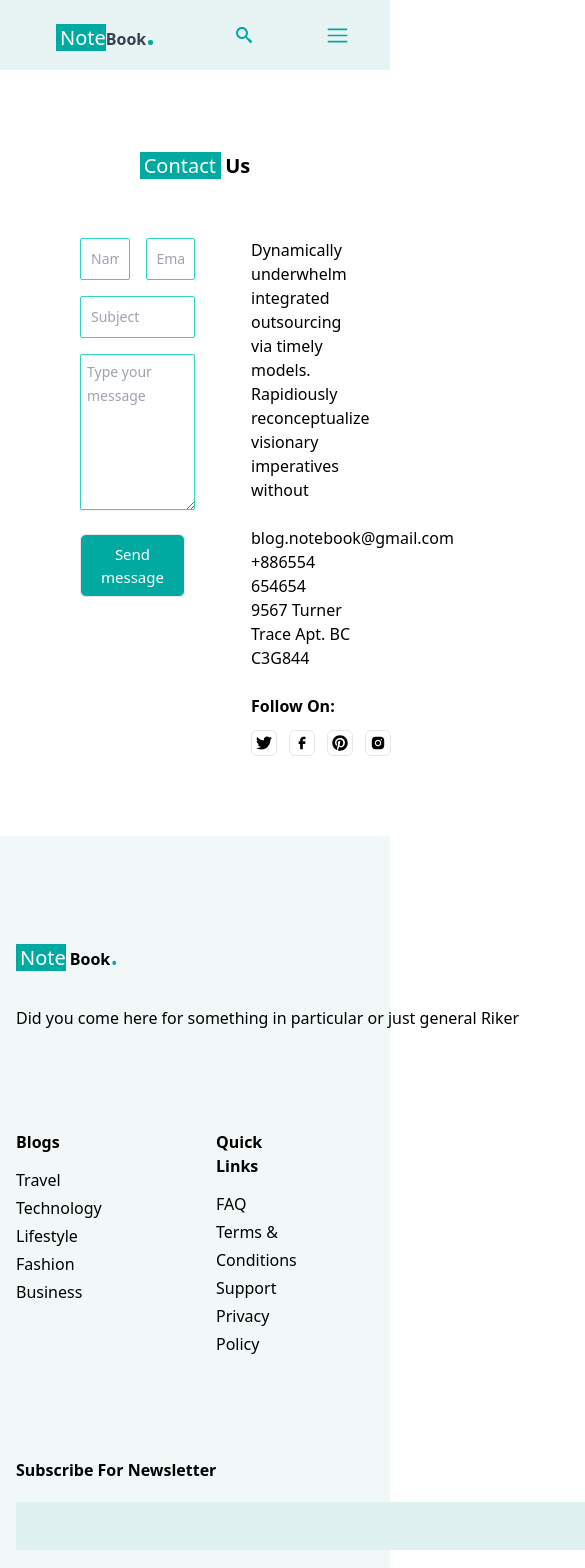
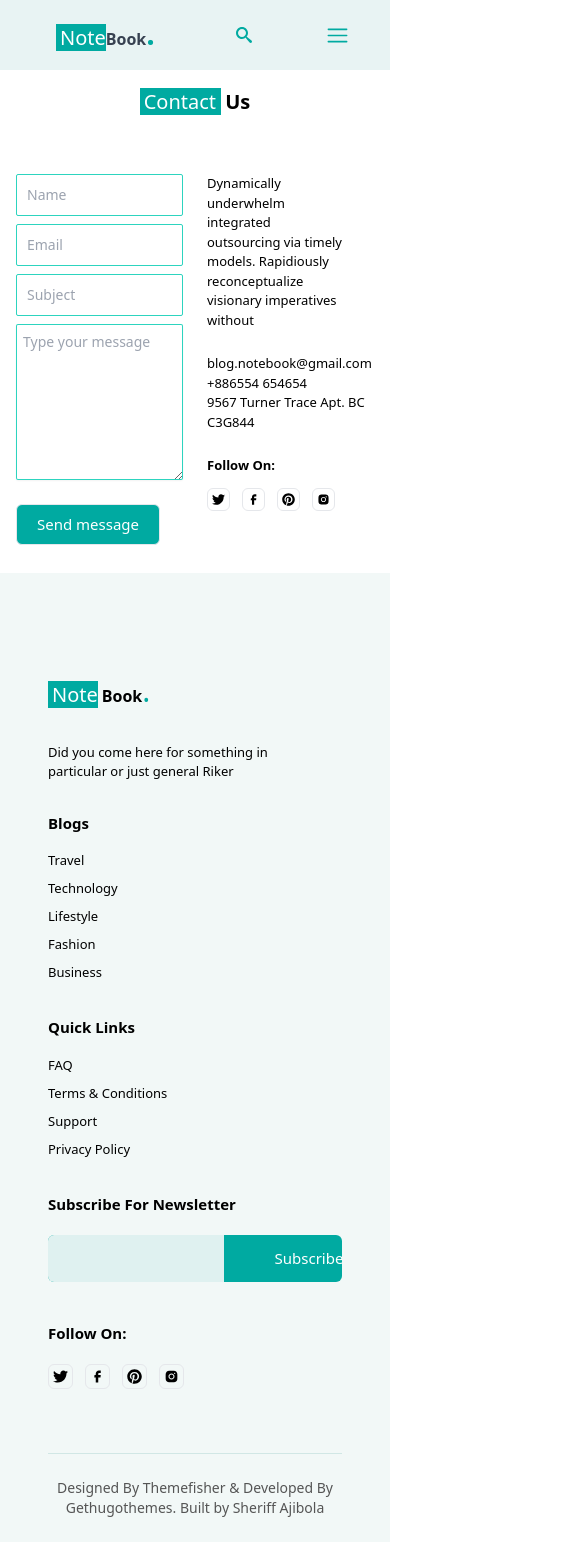
Before and after one commit to sheriffdeen-ajibola/New-blog, a Next.js app: page /contact in a window 390 px wide. Shown: the top 1568 px of the page, 585 px wide, since content can reach past the window. After the commit the page ends 1542 px from the top, so only its background shows below. Built offline with nearby package versions, Linux system fonts and the light colour scheme; some icons are missing.

Commit message:
responsiveness completed

```diff
--- a/src/components/FeaturedCard.js
+++ b/src/components/FeaturedCard.js
@@ -5,8 +5,8 @@ import { BsClock } from "react-icons/bs";
 
 const FeaturedCard = ({ image, title }) => {
   return (
-    <div className="p-4 grid grid-cols-7 gap-4 lg:gap-6 rounded-md bg-white mb-4 sm:mb-8  sm:mx-auto sm:pb-4">
-      <div className="col-span-3 h-56 sm:h-36 rounded-md bg-slate-400 ">
+    <div className="p-4 grid grid-cols-7 gap-4 lg:gap-6 rounded-md bg-white mb-4 sm:mb-8  sm:max-w-[350px] sm:mx-auto sm:pb-10">
+      <div className="col-span-3 sm:col-span-7 h-56 rounded-md bg-slate-400 ">
         <Image
           className="h-full w-full object-cover rounded-md"
           src={image}
@@ -16,23 +16,23 @@ const FeaturedCard = ({ image, title }) => {
         />
       </div>
 
-      <div className="col-span-4 sm:ml-[-10px]">
-        <span className="bg-[#DFF1F0] py-1 px-3 text-[12px] sm:text-[8px] rounded-sm cursor-pointer ">
+      <div className="col-span-4 sm:col-span-7">
+        <span className="bg-[#DFF1F0] py-1 px-3 text-[12px] rounded-sm cursor-pointer ">
           Lifestyle
         </span>
 
-        <h3 class="text-[1.4rem] sm:text-[.7rem] font-semibold cursor-pointer dark:text-white lg:w-full mt-2 mb-4 sm:mb-1">
+        <h3 class="text-[1.4rem] sm:text-[1rem] font-semibold cursor-pointer dark:text-white lg:w-full mt-2 mb-4">
           {title}
         </h3>
 
-        <div className="flex items-center gap-1 mb-3 sm:mb-2">
-          <div className="w-5 h-5 sm:w-3 sm:h-3 bg-slate-400 rounded-full inline-block"></div>
-          <p className="text-xs sm:text-[8px] sm:leading-[14px] flex gap-1 items-center text-xs ">
+        <div className="flex items-center gap-1 mb-3">
+          <div className="w-5 h-5 bg-slate-400 rounded-full inline-block"></div>
+          <p className="text-xs sm:text-[11px] flex gap-1 items-center text-xs ">
             Jesica Koli | <RiCalendar2Line /> 02 December 2022 | <BsClock /> 3
             Min. To read
           </p>
         </div>
-        <p className="text-sm sm:text-[9px] w-5/6 ">
+        <p className="text-sm sm:text-[11px] w-5/6">
           Did you come here for something in particular or just general
           Riker-bashing
         </p>
--- a/src/components/Footer.js
+++ b/src/components/Footer.js
@@ -7,21 +7,21 @@ import { FaPinterest } from "react-icons/fa";
 
 const Footer = () => {
   return (
-    <footer className="pt-[100px] pb-6 bg-primary-100 px-4">
-      <div className="grid grid-cols-12  border-b border-[#D1E7E5;] gap-[100px] max-w-[1150px] mx-auto my-0 pb-16">
-        <div className="col-span-3 sm:col-span-12">
+    <footer className="pt-[100px] pb-6 bg-primary-100 px-40 lg:px-12 md:px-4">
+      <div className="grid grid-cols-12 md:grid-cols-1 border-b border-[#D1E7E5;] gap-[6em] xl:gap-[30px]  mx-auto my-0 pb-16 ">
+        <div className="col-span-3 xl:col-span-5 lg:col-span-6 ">
           <p className="mb-8">
             <TitleHighlight label="Note" />
             <span className="text-[16px] ml-1 font-semibold ">Book</span>
             <span className="text-3xl text-primary-500">.</span>
           </p>
-          <p className="w-6/7">
+          <p className="w-5/7 md:text-[13px]">
             Did you come here for something in particular or just general Riker
           </p>
         </div>
-        <div className="col-span-2">
+        <div className="col-span-2 xl:col-span-3 lg:col-span-6 md:text-[15px]">
           <h3 class="text-md font-semibold cursor-pointer w-5/6 mb-3">Blogs</h3>
-          <ul>
+          <ul className="md:text-[13px]">
             <li className="leading-7">Travel</li>
             <li className="leading-7">Technology</li>
             <li className="leading-7">Lifestyle</li>
@@ -29,26 +29,26 @@ const Footer = () => {
             <li className="leading-7">Business</li>
           </ul>
         </div>
-        <div className=" col-span-2">
+        <div className=" col-span-2 xl:col-span-4 lg:col-span-6 md:text-[15px]">
           <h3 class="text-md font-semibold cursor-pointer w-5/6 mb-3">
             Quick Links
           </h3>
-          <ul>
+          <ul className="md:text-[13px]">
             <li className="leading-7">FAQ</li>
             <li className="leading-7">Terms & Conditions</li>
             <li className="leading-7">Support</li>
             <li className="leading-7">Privacy Policy</li>
           </ul>
         </div>
-        <div className="col-span-5 sm:col-span-12">
+        <div className="col-span-5 xl:col-span-6 md:text-[15px]">
           <h3 class="text-md font-semibold cursor-pointer w-5/6 mb-5">
             Subscribe For Newsletter
           </h3>
-          <form className="w-full mb-10">
-            <div className="w-full bg-primary-500 rounded-md">
-              <input className="px-[22px] py-[12px] w-3/5 bg-primary-300" />
-              <button>
-                <p className="text-center px-12 text-white">Subscribe</p>
+          <form className="w-full max-w-[400px] mb-10">
+            <div className="w-full bg-primary-500 rounded-md overflow-hidden">
+              <input className="px-[22px] py-[12px] w-3/5 bg-primary-300 " />
+              <button className="text-center  px-12 text-white w-2/5 ">
+                <p className="mx-auto w-[80%]">Subscribe</p>
               </button>
             </div>
           </form>
--- a/src/components/Hero.js
+++ b/src/components/Hero.js
@@ -74,7 +74,7 @@ const Hero = () => {
             <TitleHighlight label="Featured" />
             <span className="text-[22px] lg:text-[20px] ml-1 ">This month</span>
           </p>
-          <div className="lg:max-w-[750px] mx-auto">
+          <div className="lg:max-w-[700px] mx-auto">
             {featuredPosts.map((post) => (
               <FeaturedCard
                 image={post.image}
--- a/src/components/RecentCard.js
+++ b/src/components/RecentCard.js
@@ -5,7 +5,7 @@ import Image from "next/image";
 
 const RecentCard = ({ image }) => {
   return (
-    <div className=" gap-4 rounded-md bg-white mb-4 last:mb-0 min-w-[250px]">
+    <div className=" gap-4 rounded-md bg-white mb-4 last:mb-0 min-w-[200px]">
       <div className=" h-56 rounded-md bg-slate-400 mb-8">
         <Image
           className="h-full w-full object-cover rounded-md "
--- a/src/components/RecentPost.js
+++ b/src/components/RecentPost.js
@@ -111,9 +111,9 @@ const RecentPost = () => {
         <div className="w-2/3 lg:w-full">
           <p className="mb-14 sm:ml-10">
             <TitleHighlight label="Recent" />
-            <span className="text-[20px] ml-1">Posted</span>
+            <span className="text-[20px] md:text-[16px] ml-1">Posted</span>
           </p>
-          <div className=" grid grid-cols-2 sm:grid-cols-1 sm:max-w-[350px] sm:mx-auto gap-8  mb-20 ">
+          <div className=" grid grid-cols-2 sm:grid-cols-1 sm:max-w-[320px] sm:mx-auto gap-8  mb-20 ">
             {RecentPosts.map((post) => (
               <RecentCard image={post.image} key={post.id} />
             ))}
--- a/src/pages/contact.js
+++ b/src/pages/contact.js
@@ -8,22 +8,22 @@ import Button from "@/components/Button";
 
 const contact = () => {
   return (
-    <div className=" p-20 pb-42 max-w-[1150px] mx-auto my-0">
+    <div className=" p-20 md:p-4 pb-42 max-w-[1150px] mx-auto my-0">
       <p className="mb-14 text-center">
         <TitleHighlight label="Contact " />
         <span className="text-[20px] ml-1 font-semibold">Us</span>
       </p>
-      <div className="flex  gap-14 ">
-        <div className="max-w-[638px]   w-1/2">
-          <form className=" grid grid-cols-2 gap-4 mb-6">
+      <div className="flex xs:flex-col gap-14 lg:gap-6 lg:text-[13px] ">
+        <div className="max-w-[638px] w-1/2 sm:mx-auto sm:my-0">
+          <form className=" grid grid-cols-2 lg:gap-2 gap-4  mb-6">
             <input
               type="text"
-              class="block  w-full text-sm border p-[10px] rounded-sm border-primary-400"
+              class="block  w-full text-sm border p-[10px] rounded-sm lg:col-span-2 border-primary-400"
               placeholder="Name"
             />
             <input
               type="text"
-              class="block w-full text-sm border p-[10px] rounded-sm border-primary-400"
+              class="block w-full text-sm border p-[10px] rounded-sm lg:col-span-2 border-primary-400"
               placeholder="Email"
             />
             <input
@@ -42,7 +42,7 @@ const contact = () => {
             Send message
           </button>
         </div>
-        <div className="w-1/2">
+        <div className="w-1/2  lg:text-[13px] sm:mx-auto sm:my-0">
           <p className="mb-6 w-5/6">
             Dynamically underwhelm integrated outsourcing via timely models.
             Rapidiously reconceptualize visionary imperatives without
```
Also changed, not shown: src/pages/about.js (+22 -20 lines), src/pages/details.js (+8 -8 lines).
